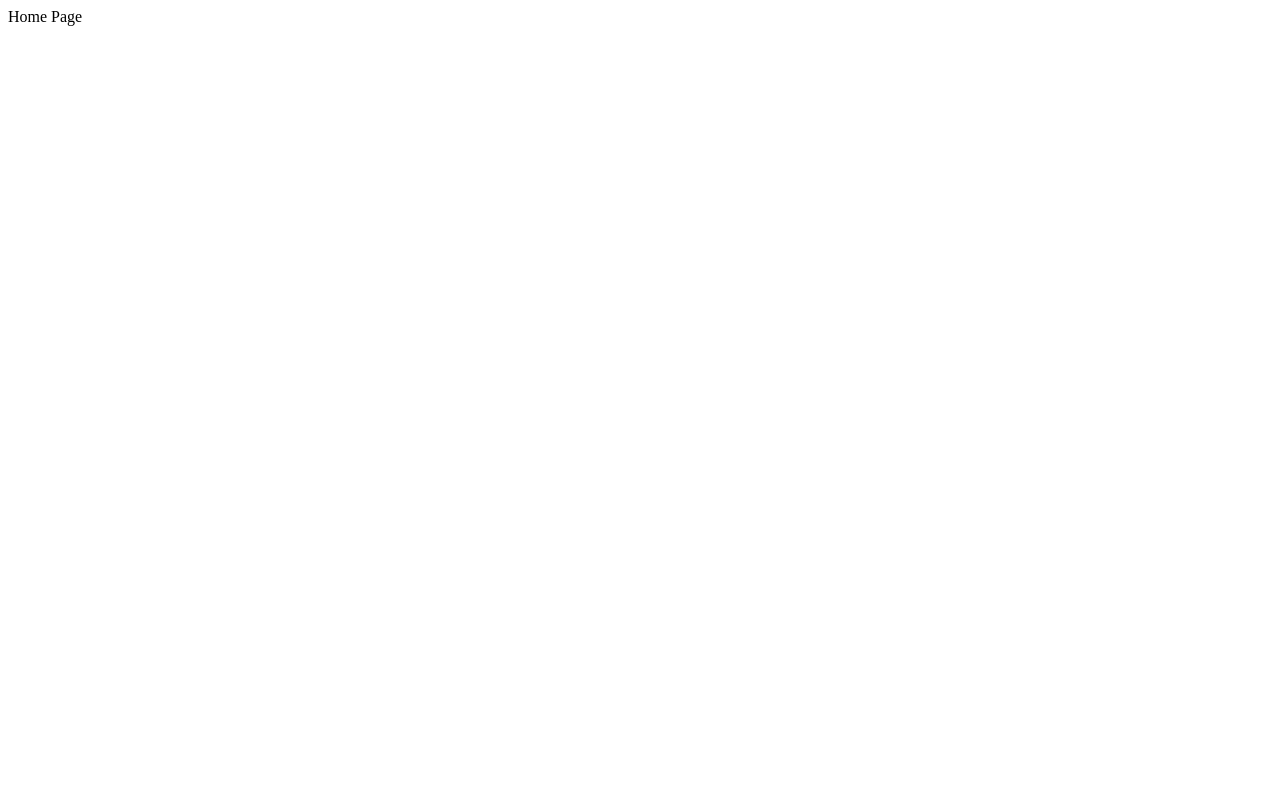
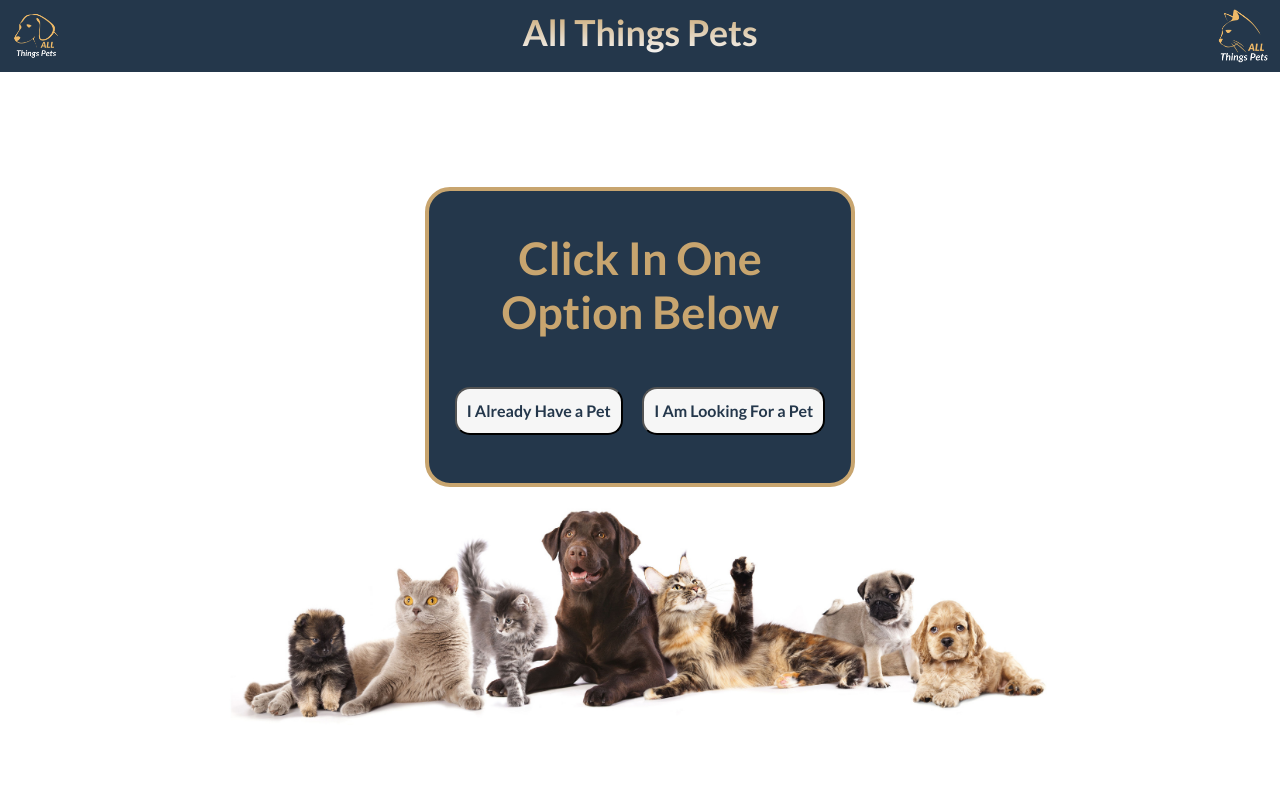
Before and after one commit to gabrielcalk/all_things_pets, a Node server app: page / in a window 1280 px wide. Before the commit the page is almost empty. Run offline with Node 20, Linux system fonts and the light colour scheme; some libraries are stand-ins or nearby versions.

Commit message:
setup the layout page and create the home page

```diff
--- a/controllers/home.js
+++ b/controllers/home.js
@@ -1,7 +1,7 @@
 const homeRouter = require('express').Router()
 
 homeRouter.get('/', (req, res) =>{
-    res.send('Home Page')
+    res.render('homepage')
 })
 
 module.exports = homeRouter;
--- a/public/css/style.css
+++ b/public/css/style.css
@@ -1,14 +1,100 @@
-:root {
-  --primary: #3d5852;
-
+:root{
+    --color1: #24374b;
+    --color2: #c8a56f;
+    --color3: #f6f6f6;
 }
 
-body {
-  font-family: Arial;
-  margin: 0;
-  display: flex;
-  flex-direction: column;
-  min-height: 100vh;
-  justify-content: flex-start;
+*{
+    box-sizing: border-box;
+    margin: 0;
+    padding: 0;
+    font-family: 'Lato', sans-serif;;
+}
 
+/* CSS for the layout page */
+
+header{
+    background-color: var(--color1);
 }
+
+h1{
+    font-size: 2.8vw;
+    font-weight: 700;
+    background: -webkit-linear-gradient(var(--color2), var(--color3));
+    -webkit-background-clip: text;
+    color: transparent;
+}
+
+h2{
+    font-size: 45px;
+    color: var(--color2);
+    font-weight: 700;
+}
+
+h3{
+    font-size: 1.9;
+}
+
+.logo{
+    width: 5vw;
+    height: 5vw;
+}
+
+/* CSS for the home page */
+a{
+    text-decoration: none;
+    color: var(--color1);
+    font-weight: 700;
+}
+
+a:hover{
+    color: var(--color1);
+}
+
+button{
+    background-color: var(--color3);
+    padding: 10px;
+    border-radius: 15px;
+}
+
+button:hover{
+    background-color: var(--color2);
+    color: var(--color1);
+}
+
+.box_option{
+    border: 4px solid var(--color2);
+    background-color: var(--color1);
+    height: 300px;
+    width: 430px;
+    border-radius: 25px;
+    margin-top: 115px;
+}
+
+#dogs_and_cats{
+    margin-top: 20px;
+    width: 90%;
+}
+
+@media only screen and (max-width: 650px) {
+    h2{
+        font-size: 30px
+    }
+
+    .button_home{
+        font-size: 13px;
+        width: 110px;
+        height: 60px;
+        margin-top: -25px;
+    }
+
+    .box_option{
+        margin-top: 50px;
+        height: 220px;
+        width: 300px;
+    }
+
+    #dogs_and_cats{
+        width: 100%;
+    }
+}
--- a/server.js
+++ b/server.js
@@ -32,6 +32,7 @@ try {
   }
 
 // app.engine("handlebars", hbs.engine);
+app.engine("handlebars", exphbs())
 app.set("view engine", "handlebars");
 
 app.use(express.json());
--- a/views/homepage.handlebars
+++ b/views/homepage.handlebars
@@ -0,0 +1,14 @@
+<body style="height:100%; width:100%;">
+    <main class="d-flex justify-content-center flex-wrap">
+        <section class="p-3 box_option">
+            <h2 class="text-center mt-4">Click In One Option Below</h2>
+            <section class="d-flex justify-content-around mt-5">
+                <button class="button_home"><a href="/info">I Already Have a Pet</a></button>
+                <button class="button_home"><a href="/questions">I Am Looking For a Pet</a></button>
+            </section>
+        </section>
+    </main>
+    <section class="d-flex justify-content-center">
+        <img id="dogs_and_cats" src="/images/background_home.png" alt="Dogs And Cats">
+    </section>
+</body>
--- a/views/layouts/main.handlebars
+++ b/views/layouts/main.handlebars
@@ -1,30 +1,20 @@
 <!DOCTYPE html>
 <html lang="en">
-
 <head>
-  <meta charset="utf-8">
-  <meta name="viewport" content="width=device-width, initial-scale=1.0">
-  <title>All Things Pets</title>
-  <link rel="stylesheet" href="https://maxcdn.bootstrapcdn.com/bootstrap/4.0.0/css/bootstrap.min.css" integrity="sha384-Gn5384xqQ1aoWXA+058RXPxPg6fy4IWvTNh0E263XmFcJlSAwiGgFAW/dAiS6JXm" crossorigin="anonymous">
-   <style>
-        @import url('https://fonts.googleapis.com/css2?family=Press+Start+2P&display=swap');
-    </style>
-    <style>
-        @import url('https://fonts.googleapis.com/css2?family=Faster+One&family=Press+Start+2P&display=swap');
-    </style>
+    <meta charset="utf-8">
+    <meta name="viewport" content="width=device-width, initial-scale=1.0">
+    <title>All Things Pets</title>
+    <link rel="shortcut icon" type="image/jpg" href="logo_dog.png"/>
+    <link rel="preconnect" href="https://fonts.googleapis.com">
+    <link rel="preconnect" href="https://fonts.gstatic.com" crossorigin>
+    <link href="https://fonts.googleapis.com/css2?family=Lato:wght@300;700&display=swap" rel="stylesheet">
+    <link href="https://cdn.jsdelivr.net/npm/bootstrap@5.1.3/dist/css/bootstrap.min.css" rel="stylesheet" integrity="sha384-1BmE4kWBq78iYhFldvKuhfTAU6auU8tT94WrHftjDbrCEXSU1oBoqyl2QvZ6jIW3" crossorigin="anonymous">
     <link rel="stylesheet" href="/css/style.css">
-    <script src="https://code.jquery.com/jquery-3.6.0.min.js"
-        integrity="sha256-/xUj+3OJU5yExlq6GSYGSHk7tPXikynS7ogEvDej/m4=" crossorigin="anonymous"></script>
-    <script src="https://cdn.jsdelivr.net/npm/bootstrap@5.1.3/dist/js/bootstrap.bundle.min.js"
-        integrity="sha384-ka7Sk0Gln4gmtz2MlQnikT1wXgYsOg+OMhuP+IlRH9sENBO0LRn5q+8nbTov4+1p"
-        crossorigin="anonymous"></script>
 </head>
-
-<body>
-  <header>
+  <header class="p-1 d-flex align-items-center justify-content-between">
+    <a href="/"><img class="logo" src="/images/logo_dog.png"></a>
     <h1>All Things Pets</h1>
+    <a href="/"><img class="logo" src="/images/logo_cat.png"></a>
   </header>
   {{{body}}}
-</body>
-
 </html>
```
Also changed, not shown: public/images/background_home.png (added).
